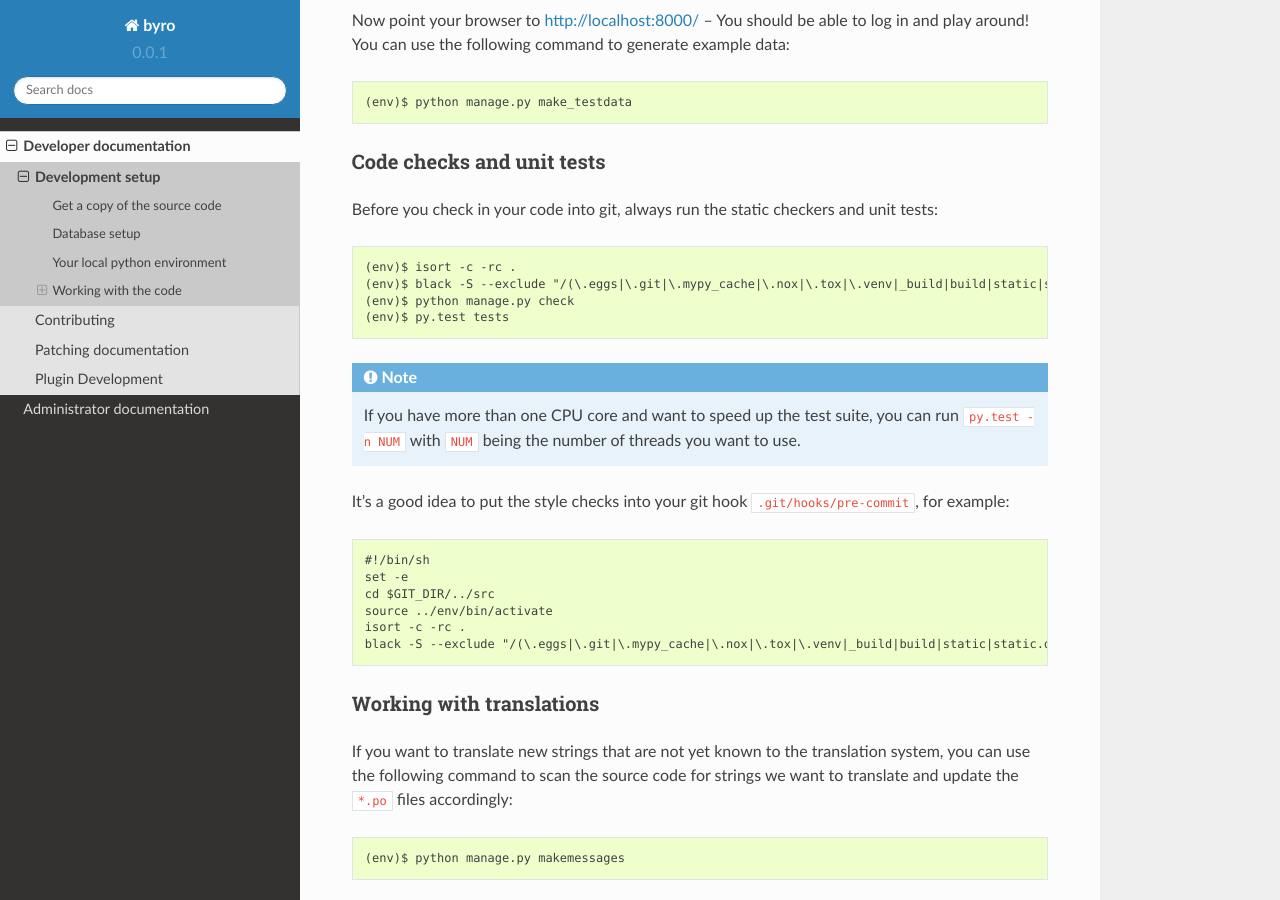
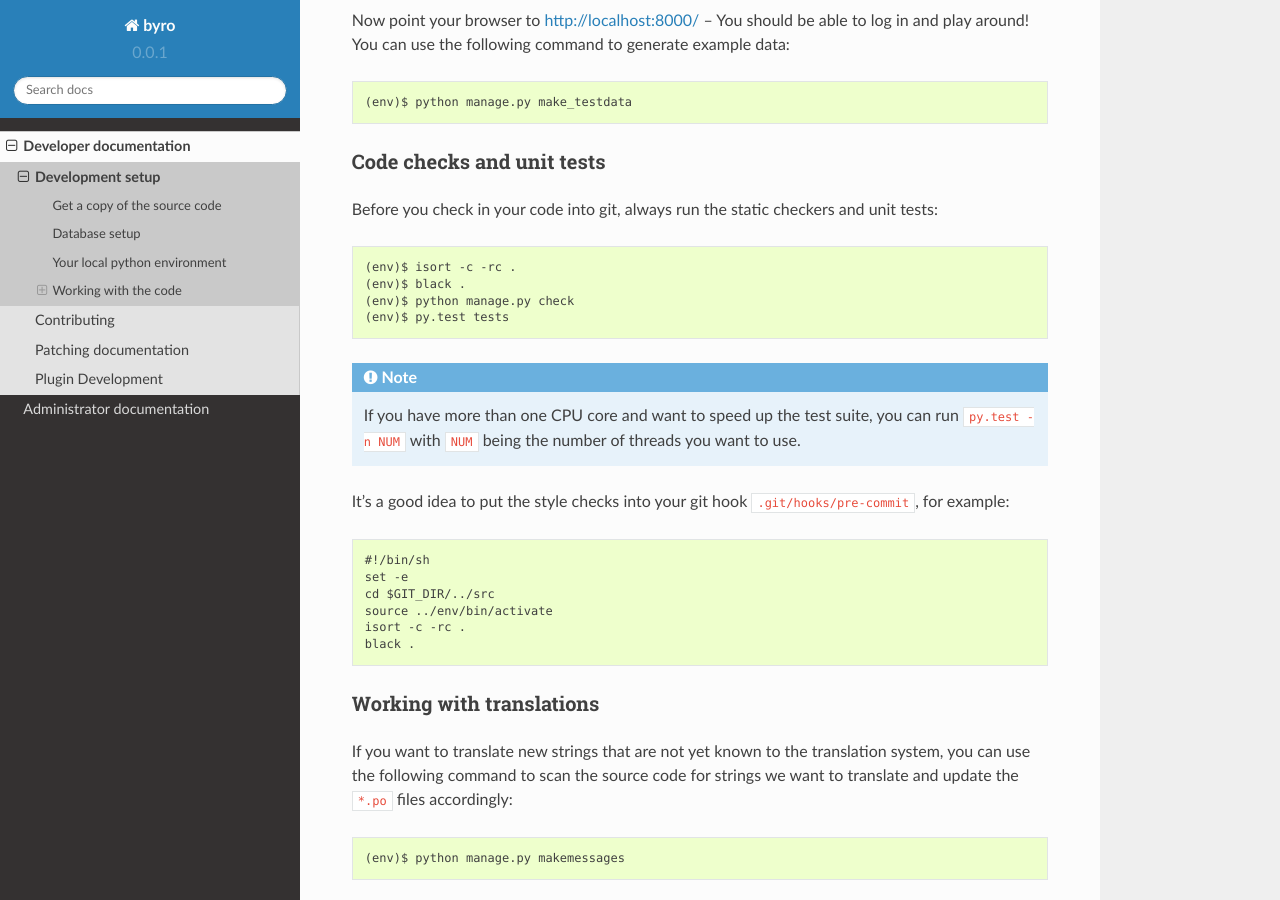
Before and after one commit to byro/byro, a Sphinx documentation site: the page built from docs/developer/setup.rst, in a window 1280 px wide and 900 px high, scrolled down 2696 px. Built offline with Sphinx 7.4.7 and the Read the Docs theme 2.0.0, drawn with Linux system fonts in a browser that asks for light colours; the version number is read from the project's files by our own code.

Commit message:
Use black completely in travis

```diff
--- a/docs/developer/setup.rst
+++ b/docs/developer/setup.rst
@@ -116,7 +116,7 @@ Code checks and unit tests
 Before you check in your code into git, always run the static checkers and unit tests::
 
     (env)$ isort -c -rc .
-    (env)$ black -S --exclude "/(\.eggs|\.git|\.mypy_cache|\.nox|\.tox|\.venv|_build|build|static|static.dist|dist|migrations)/|urls.py" .
+    (env)$ black .
     (env)$ python manage.py check
     (env)$ py.test tests
 
@@ -131,7 +131,7 @@ for example::
     cd $GIT_DIR/../src
     source ../env/bin/activate
     isort -c -rc .
-    black -S --exclude "/(\.eggs|\.git|\.mypy_cache|\.nox|\.tox|\.venv|_build|build|static|static.dist|dist|migrations)/|urls.py" .
+    black .
 
 
 Working with translations
```
Also changed, not shown: 1 other file.
